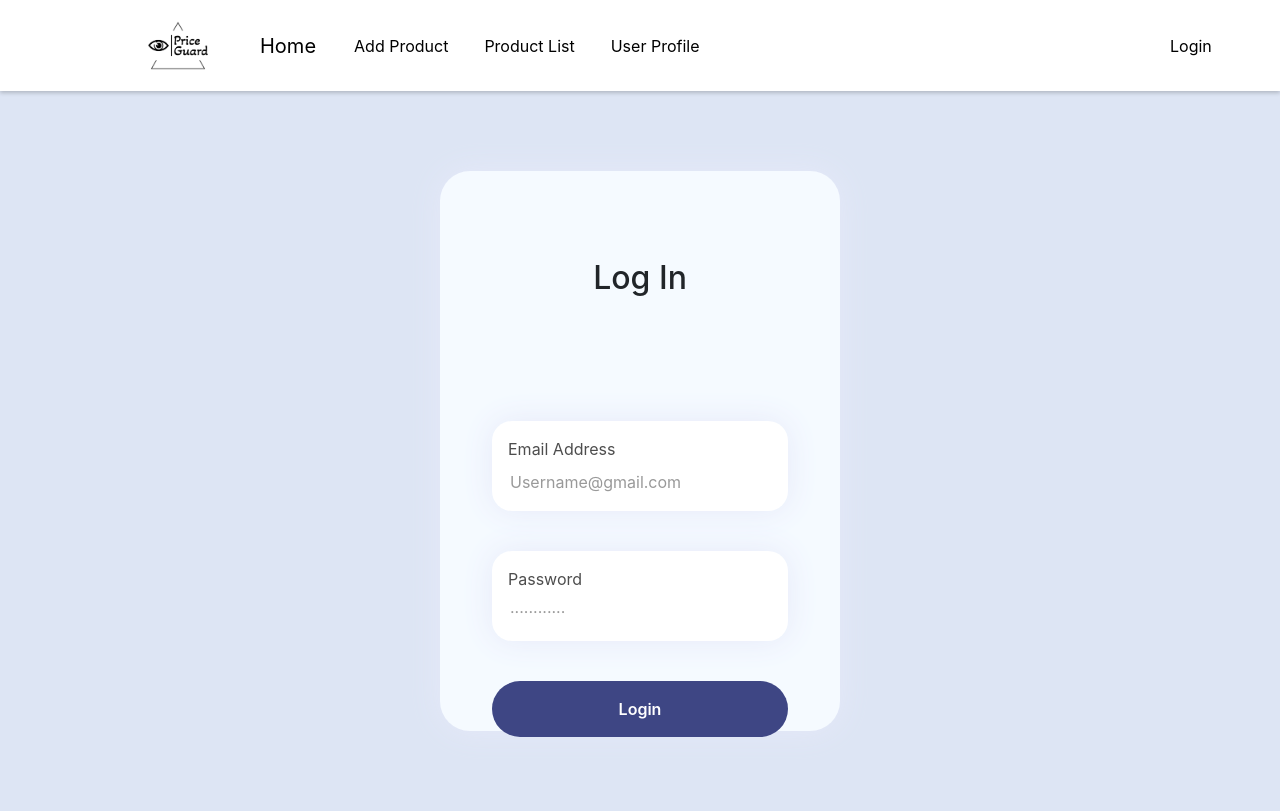
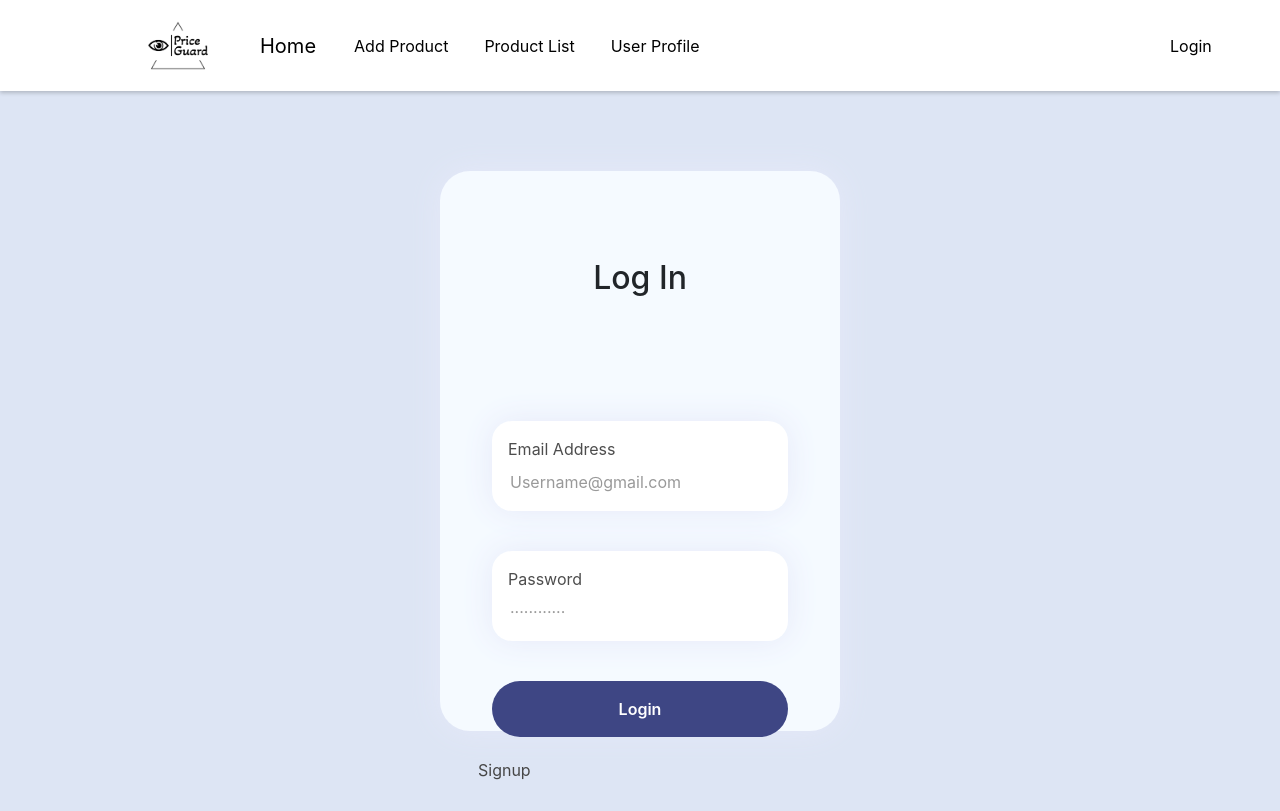
Before and after one commit to yashcarpenter/price-guard-frontend, a React (Create React App) app: page /signin in a window 1280 px wide. Built offline with nearby package versions, Linux system fonts and the light colour scheme.

Commit message:
Updated button styles

```diff
--- a/src/components/signIn/SignIn.js
+++ b/src/components/signIn/SignIn.js
@@ -1,5 +1,5 @@
 import React, { useState, useContext } from 'react';
-import { useNavigate } from 'react-router-dom';
+import { useNavigate, Link } from 'react-router-dom';
 import UserContext from '../../context/UserContext';
 import './signIn.css';
 
@@ -71,6 +71,11 @@ const SignIn = () => {
             </div>
           </div>
           <button className="signin-submit-button" type="submit">Login</button>
+          <div className='signin-signup-div'>
+            <Link to="/signup">
+              <button className='signin-signup-button'>Signup</button>
+            </Link>
+          </div>
         </form>
         {showPopup && (
           <div style={popupStyles}>
--- a/src/components/signIn/signIn.css
+++ b/src/components/signIn/signIn.css
@@ -83,3 +83,13 @@ ion-icon {
     font-weight: 600;
     margin: 20px;
 }
+
+.signin-signup-button{
+    color: #464646;
+    background: none;
+    border: none;
+    margin: auto;
+    /* display: flex; */
+    border: none;
+    text-decoration: none;
+}
```
